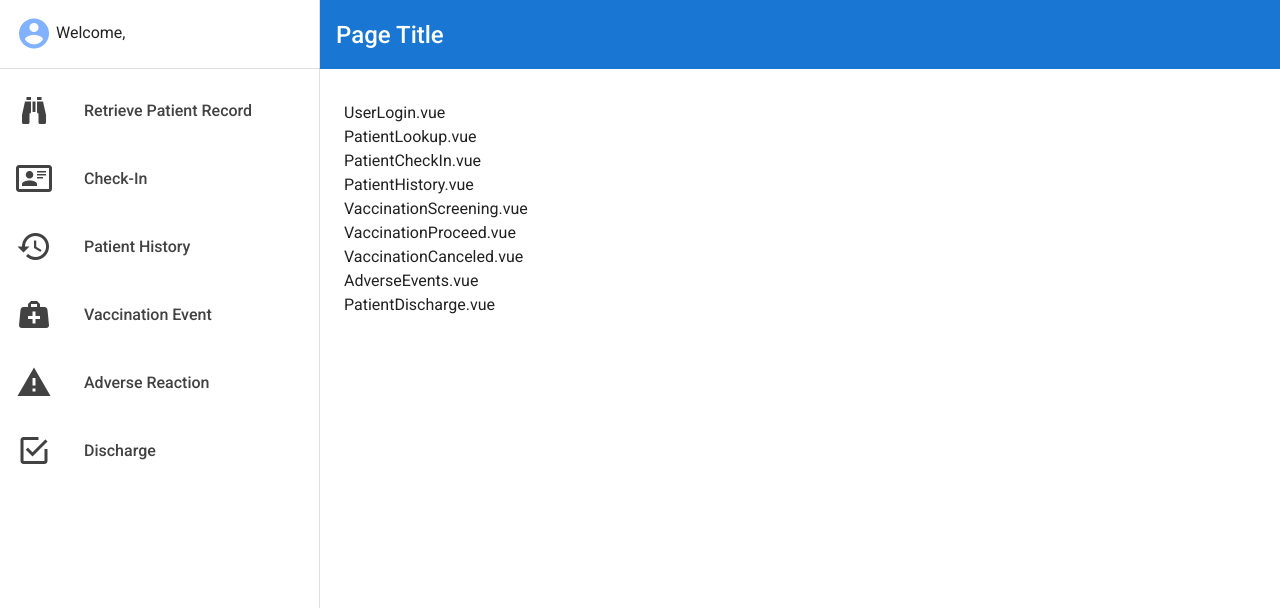
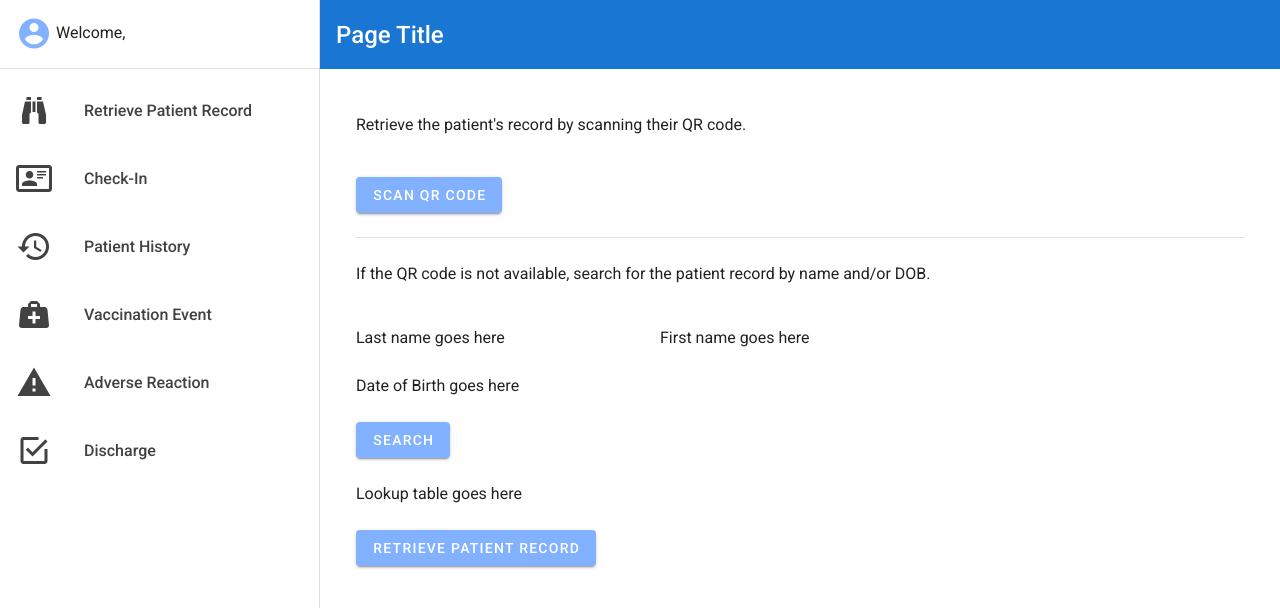
Before and after one commit to david-fraley/MassVaccinationSystem, a Vue app in the folder PointOfDispensingApp/: page / in a window 1280 px wide. Shown: the top 608 px of the page. Built offline with nearby package versions, Linux system fonts and the light colour scheme.

Commit message:
PatientLookup.vue done

```diff
--- a/PointOfDispensingApp/src/components/PatientLookup.vue
+++ b/PointOfDispensingApp/src/components/PatientLookup.vue
@@ -1,7 +1,58 @@
 <template>
   <v-container>
     <v-row>
-      PatientLookup.vue
+        <v-col cols="12">
+          <p>Retrieve the patient's record by scanning their QR code.</p>
+        </v-col>
+    </v-row>
+    <v-row>
+      <v-col cols="12">
+        <v-btn color="accent">
+          Scan QR code
+        </v-btn>
+      </v-col>
+    </v-row>
+    <v-row>
+      <v-col cols="12">
+        <v-divider></v-divider>
+      </v-col>
+    </v-row>
+    <v-row>
+      <v-col cols="12">
+        <p>If the QR code is not available, search for the patient record by name and/or DOB.</p>
+      </v-col>
+    </v-row>
+    <v-row>
+      <v-col cols="4">
+        Last name goes here
+      </v-col>
+      <v-col cols="4">
+        First name goes here
+      </v-col>
+    </v-row>
+    <v-row>
+      <v-col cols="12">
+        Date of Birth goes here
+      </v-col>
+    </v-row>
+    <v-row>
+      <v-col cols="12">
+        <v-btn color="accent">
+          Search
+        </v-btn>
+      </v-col>
+    </v-row>
+    <v-row>
+      <v-col cols="12">
+        Lookup table goes here
+      </v-col>
+    </v-row>
+    <v-row>
+      <v-col cols="12">
+        <v-btn color="accent">
+          Retrieve patient record
+        </v-btn>
+      </v-col>
     </v-row>
   </v-container>
 </template>
```
Also changed, not shown: PointOfDispensingApp/src/App.vue (+18 -0 lines).
